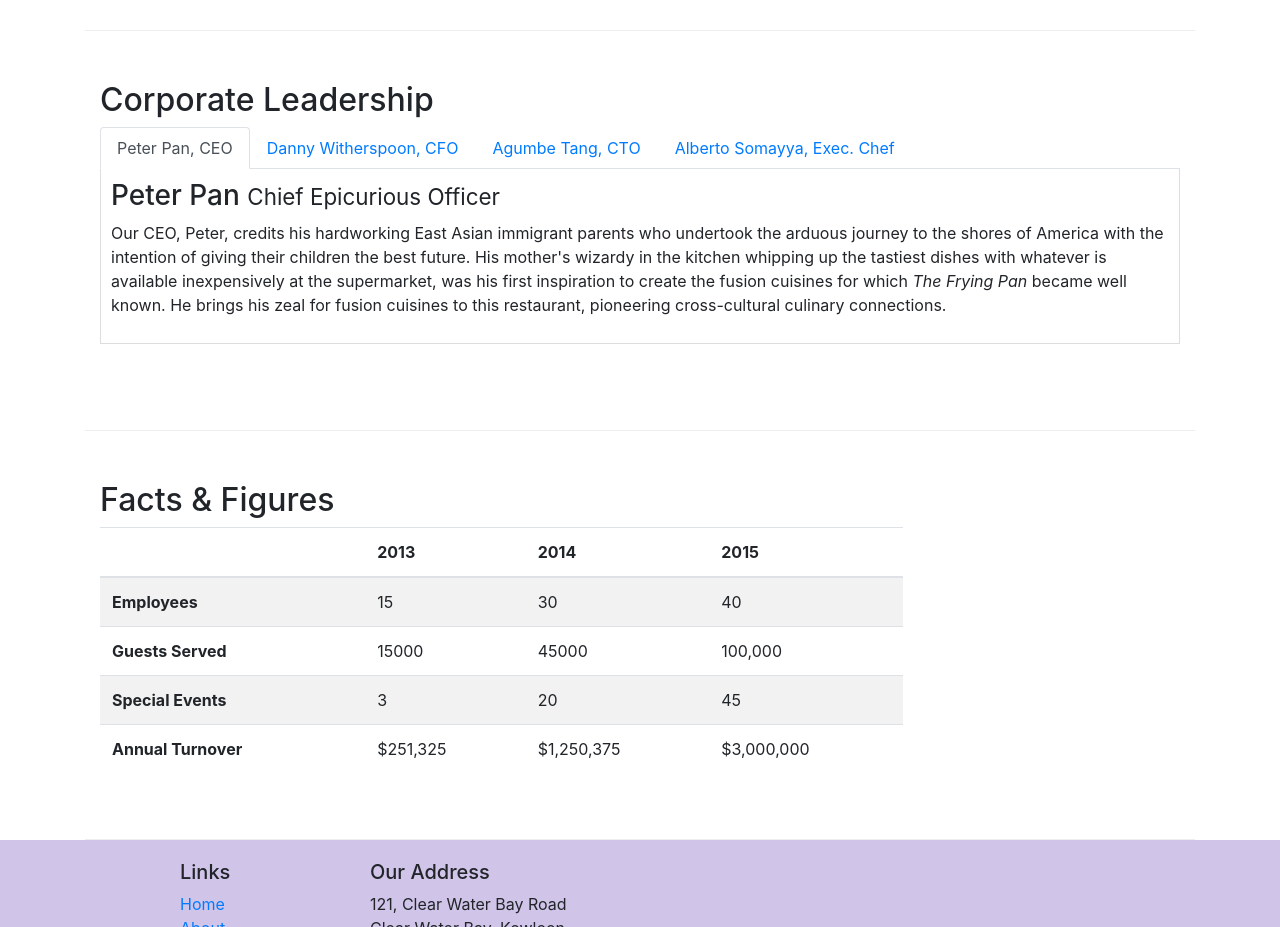
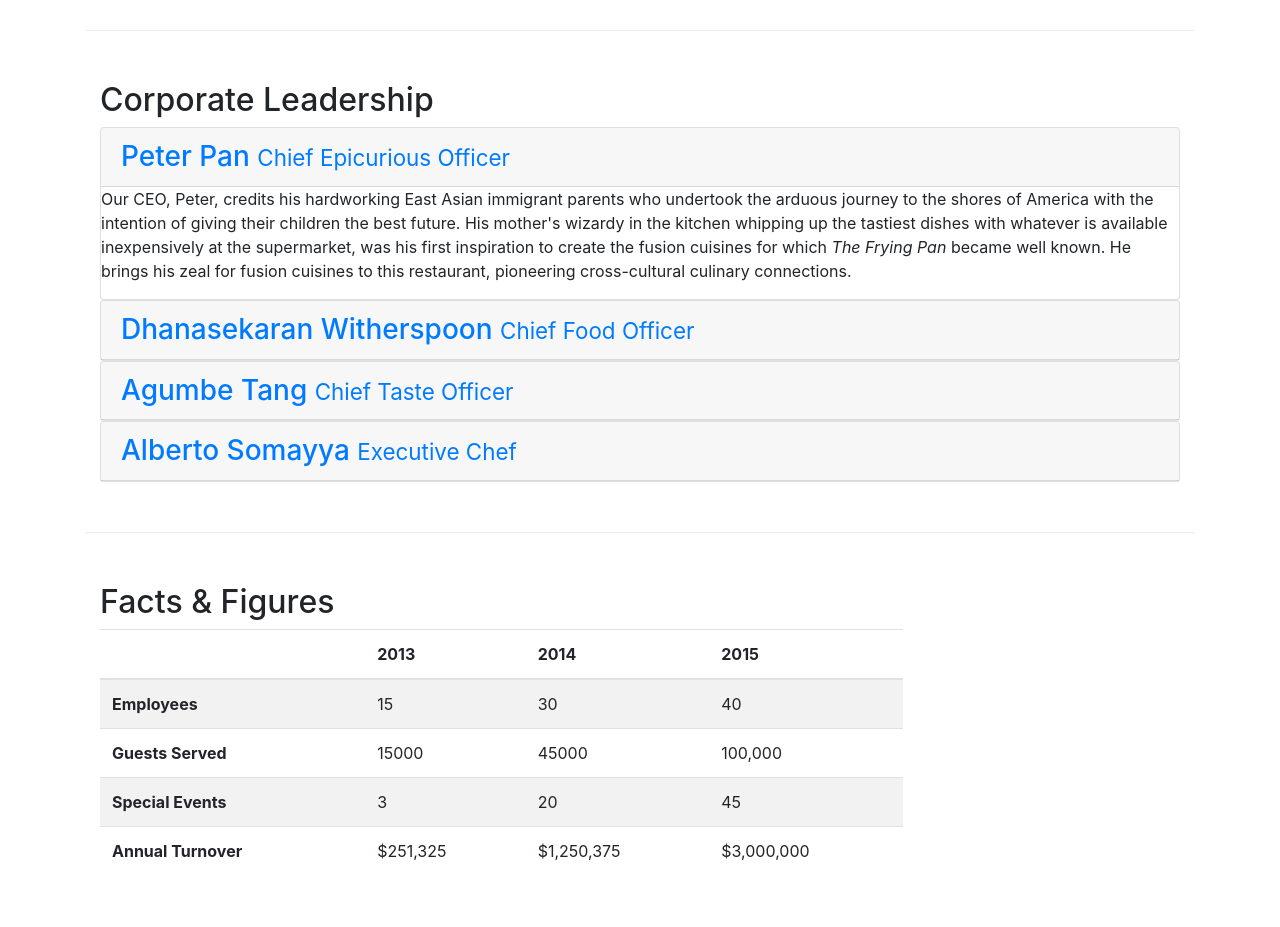
Before and after one commit to Jasonsantoso/conFusion, a website: page aboutus.html in a window 1280 px wide. Shown: the part 880-1807 px from the top of the page. Drawn offline with nearby package versions, Linux system fonts and the light colour scheme.

Commit message:
Accordion

```diff
--- a/aboutus.html
+++ b/aboutus.html
@@ -100,7 +100,7 @@
         <div class="row row-content">
             <div class="col-12">
                 <h2>Corporate Leadership</h2>
-                <ul class="nav nav-tabs">
+                <!-- <ul class="nav nav-tabs">
                     <li class="nav-item">
                         <a href="#peter" class="nav-link active" role="tab" data-toggle="tab">Peter Pan, CEO</a>
                     </li>
@@ -113,10 +113,59 @@
                     <li class="nav-item">
                         <a href="#alberto" class="nav-link" role="tab" data-toggle="tab">Alberto Somayya, Exec. Chef</a>
                     </li>
-                </ul>
+                </ul> -->
 
-                <div class="tab-content">
-                    <div class="tab-pane fade show active" id="peter" role="tabpanel">
+                <!-- <div class="tab-content"> -->
+                <div class="accordion" role="tablist">
+                    <div class="card">
+                        <div class="card-header" role="tab" id="peterhead">
+                            <h3 class="mb-0">
+                                <a data-toggle="collapse" href="#peter" data-parent="#accordion">Peter Pan <small>Chief Epicurious Officer</small></a>
+                            </h3>
+                        </div>
+                        <div class="collapse show" id="peter" role="tabpanel">
+                            <div class="card-block">
+                                <p class="hidden-xs-down">Our CEO, Peter, credits his hardworking East Asian immigrant parents who undertook the arduous journey to the shores of America with the intention of giving their children the best future. His mother's wizardy in the kitchen whipping up the tastiest dishes with whatever is available inexpensively at the supermarket, was his first inspiration to create the fusion cuisines for which <em>The Frying Pan</em> became well known. He brings his zeal for fusion cuisines to this restaurant, pioneering cross-cultural culinary connections.</p>
+                            </div>
+                        </div>
+                    </div>
+                    <div class="card">
+                        <div class="card-header" role="tab" id="dannyhead">
+                            <h3 class="mb-0">
+                                <a data-toggle="collapse" class="collapsed" href="#danny" data-parent="#accordion">Dhanasekaran Witherspoon <small>Chief Food Officer</small></a>
+                            </h3>
+                        </div>
+                        <div class="collapse" id="danny" role="tabpanel">
+                            <div class="card-block">
+                                <p class="hidden-xs-down">Our CFO, Danny, as he is affectionately referred to by his colleagues, comes from a long established family tradition in farming and produce. His experiences growing up on a farm in the Australian outback gave him great appreciation for varieties of food sources. As he puts it in his own words, <em>Everything that runs, wins, and everything that stays, pays!</em></p>
+                            </div>
+                        </div>
+                    </div>
+                    <div class="card">
+                        <div class="card-header" role="tab" id="agumbehead">
+                            <h3 class="mb-0">
+                                <a data-toggle="collapse" class="collapsed" href="#agumbe" data-parent="#accordion">Agumbe Tang <small>Chief Taste Officer</small></a>
+                            </h3>
+                        </div>
+                        <div class="collapse" id="agumbe" role="tabpanel">
+                            <div class="card-block">
+                                <p class="hidden-xs-down">Blessed with the most discerning gustatory sense, Agumbe, our CTO, personally ensures that every dish that we serve meets his exacting tastes. Our chefs dread the tongue lashing that ensues if their dish does not meet his exacting standards. He lives by his motto, <em>You click only if you survive my lick.</em></p>
+                            </div>
+                        </div>
+                    </div>
+                    <div class="card">
+                        <div class="card-header" role="tab" id="albertohead">
+                            <h3 class="mb-0">
+                                <a data-toggle="collapse" class="collapsed" href="#alberto" data-parent="#accordion">Alberto Somayya <small>Executive Chef</small></a>
+                            </h3>
+                        </div>
+                        <div class="collapse" id="alberto" role="tabpanel">
+                            <div class="card-block">
+                                <p class="hidden-xs-down">Award winning three-star Michelin chef with wide International experience having worked closely with whos-who in the culinary world, he specializes in creating mouthwatering Indo-Italian fusion experiences. He says, <em>Put together the cuisines from the two craziest cultures, and you get a winning hit! Amma Mia!</em></p>
+                            </div>
+                        </div>
+                    </div>
+                    <!-- <div class="tab-pane fade show active" id="peter" role="tabpanel">
                         <h3>Peter Pan <small>Chief Epicurious Officer</small></h3>
                         <p class="hidden-xs-down">Our CEO, Peter, credits his hardworking East Asian immigrant parents who undertook the arduous journey to the shores of America with the intention of giving their children the best future. His mother's wizardy in the kitchen whipping up the tastiest dishes with whatever is available inexpensively at the supermarket, was his first inspiration to create the fusion cuisines for which <em>The Frying Pan</em> became well known. He brings his zeal for fusion cuisines to this restaurant, pioneering cross-cultural culinary connections.</p>
                     </div>
@@ -131,7 +180,7 @@
                     <div class="tab-pane fade" id="alberto" role="tabpanel">
                         <h3>Alberto Somayya <small>Executive Chef</small></h3>
                         <p class="hidden-xs-down">Award winning three-star Michelin chef with wide International experience having worked closely with whos-who in the culinary world, he specializes in creating mouthwatering Indo-Italian fusion experiences. He says, <em>Put together the cuisines from the two craziest cultures, and you get a winning hit! Amma Mia!</em></p>
-                    </div>
+                    </div> -->
                 </div>
             </div>
        </div>
```
